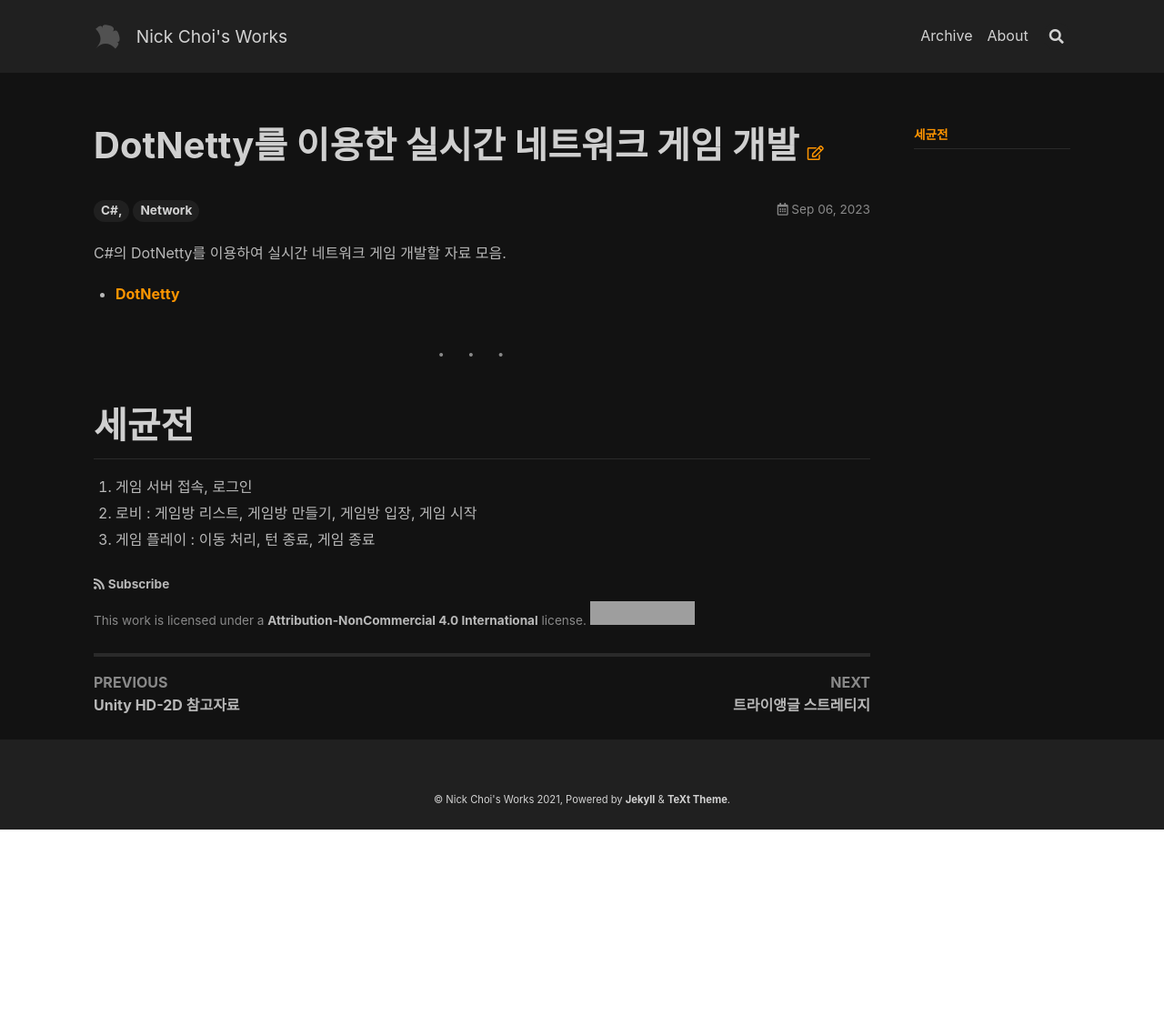
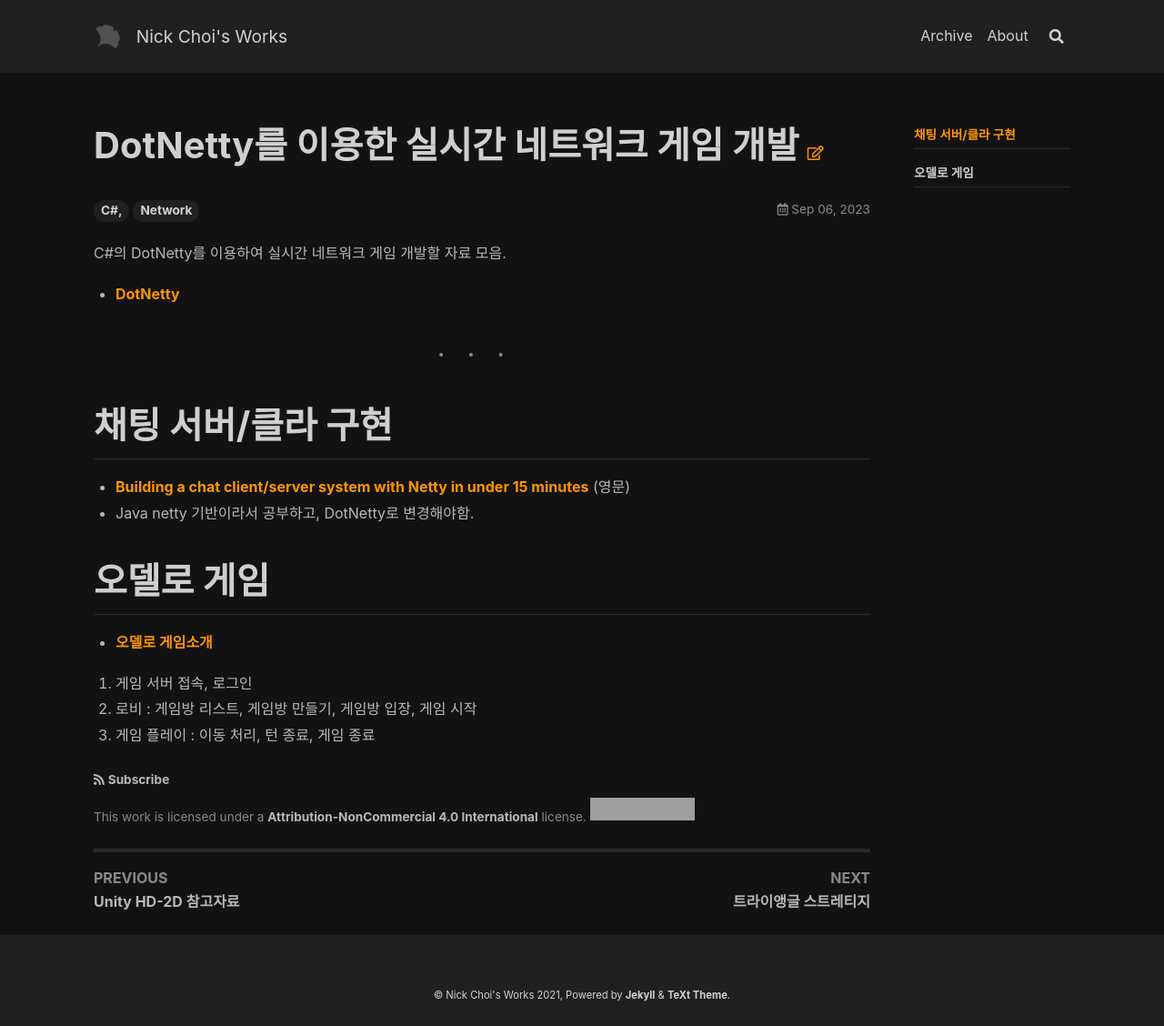
Before and after one commit to nick-choi/nick-choi.github.io, a Jekyll site: the page built from _posts/2023-09-06-22-dotnetty.md, in a window 1280 px wide. Shown: the whole page at 91% size. Built offline with Jekyll 4.4.1, drawn with Linux system fonts in a browser that asks for light colours; nearby versions of some CDN libraries; before the commit the page ends 912 px from its top, so only the background shows below that; grey boxes are pictures that could not be loaded.

Commit message:
updated dotnetty reference

```diff
--- a/_posts/2023-09-06-22-dotnetty.md
+++ b/_posts/2023-09-06-22-dotnetty.md
@@ -12,7 +12,14 @@
 
 ---
 
-# 세균전
+# 채팅 서버/클라 구현
+* [Building a chat client/server system with Netty in under 15 minutes](https://www.youtube.com/watch?v=tsz-assb1X8]) (영문)
+ - Java netty 기반이라서 공부하고, DotNetty로 변경해야함.
+
+
+# 오델로 게임
+* [오델로 게임소개](https://namu.wiki/w/오델로(게임))
+
 1. 게임 서버 접속, 로그인
 2. 로비 : 게임방 리스트, 게임방 만들기, 게임방 입장, 게임 시작
 3. 게임 플레이 : 이동 처리, 턴 종료, 게임 종료
```
Also changed, not shown: _posts/2023-09-07-12-labyrinth-lord.md (+1 -1 lines), 2 other files.
